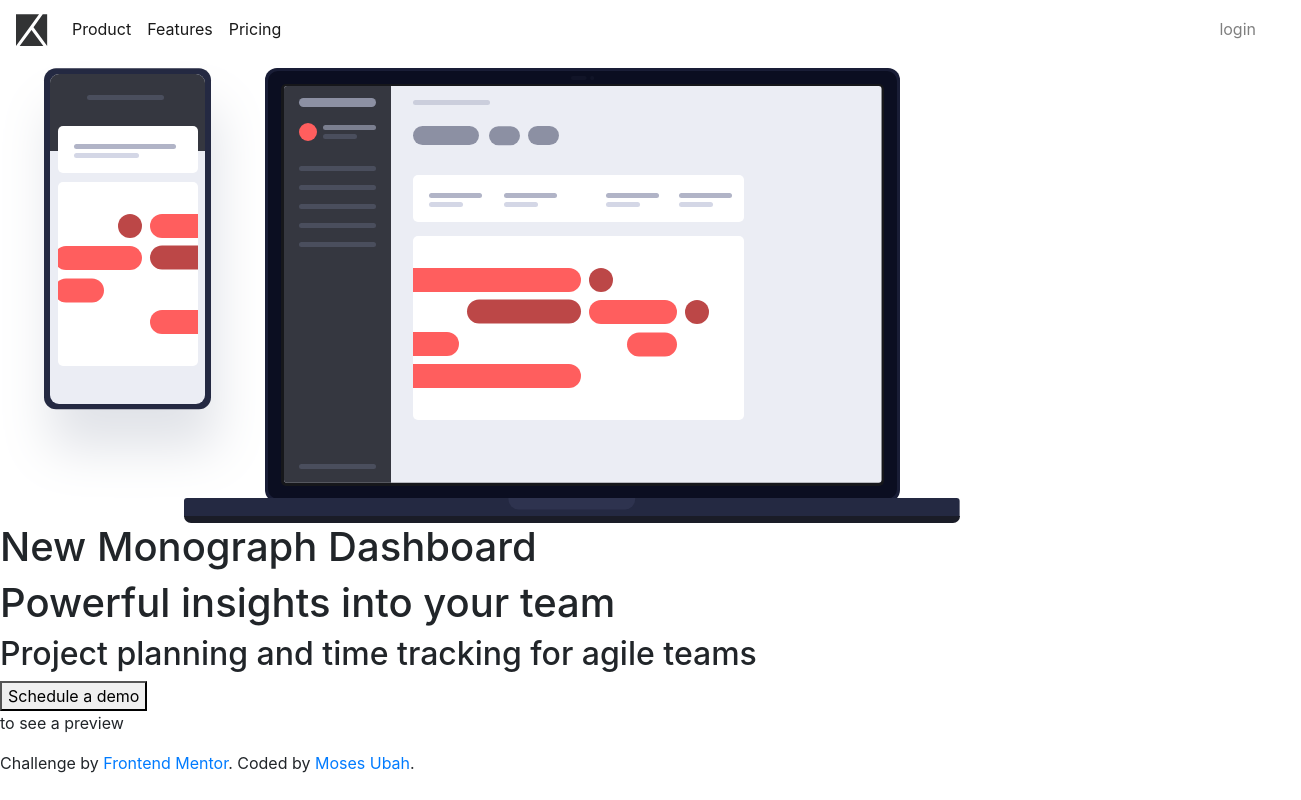
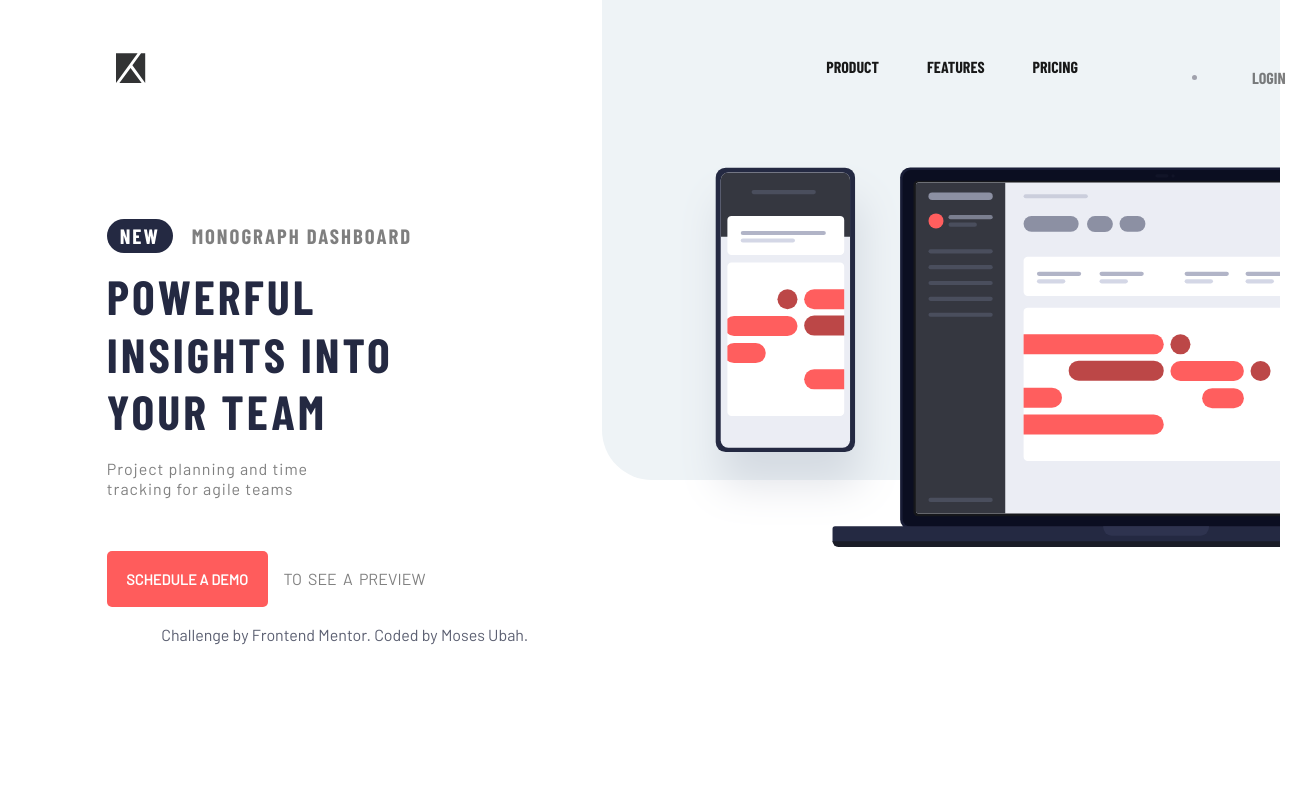
Before and after one commit to mohzys23/project-tracking-intro-component-master, a plain HTML site: page project-tracking-intro-component/index.html in a window 1280 px wide. Shown: the whole page, 1301 px wide, since content can reach past the window. Drawn offline with nearby package versions, Linux system fonts and the light colour scheme.

Commit message:
Update style.css

```diff
--- a/project-tracking-intro-component/style.css
+++ b/project-tracking-intro-component/style.css
@@ -177,11 +177,206 @@ footer a {
   color:  hsl(230, 11%, 40%);
 }
 
+}
 
+@media (min-width: 551px) {
 
+  body {
+    margin: 0;
+    padding: 0;
+    font-family: 'Barlow', sans-serif;
+    font-weight: 400;
+  }
 
+  /* font-family: 'Barlow Condensed', sans-serif;   400 700 */
 
+ body::after {
+   content: '';
+   width:53vw;
+   height: 60vh;
+   background-color:  hsl(207, 33%, 95%);
+   position:absolute;
+   z-index: -1;
+    right: 0;
+    top: 0;
+    border-radius: 0 0 0 50px;
+ }
 
+ .navbar-brand {
+   width: 20%;
+   margin-top: 3%;
+   margin-left: 8%;
+ }
+
+ .navbar-brand img {
+   margin-top: 0;
+   width: 30%;
+ }
+
+.navbar-expand-lg .navbar-collapse {
+  margin-top: 3%;
+  margin-left: 35%;
+}
+
+.navbar-expand-lg .navbar-nav .nav-link {
+    padding-right: 2.5rem;
+    padding-left: .5rem;
+}
+
+.navbar a {
+  text-transform: uppercase;
+  font-family: 'Barlow Condensed', sans-serif;
+  font-weight: 700;
+  padding-right: 12%;
+}
+
+.navbar a:hover {
+  text-decoration: underline;
+  cursor: pointer;
+}
+
+.login {
+  width: 2px;
+  height: 5px;
+  border-left: 5px dotted hsl(231, 7%, 65%);
+  padding-left: 5%;
+  padding-right: 10%;
+  margin-top: 5%
+}
+
+.login a {
+  padding-left: 10%;
+  color: rgba(0,0,0,.5);
+  margin-top: -22%;
+  margin-left: 30%;
+}
+
+.login a:hover {
+  text-decoration: underline;
+  cursor: pointer;
+}
+
+.wrapper {
+  width: 100%;
+  display: flex;
+  margin-top: 5%;
+}
+
+.text-wrapper {
+  order: 1;
+  margin-left: 6%;
+  margin-top: 5%;
+}
+
+.top-img {
+  order: 2;
+  overflow: hidden;
+}
+
+.top-img img {
+  width: 120%;
+  margin-bottom: 10%;
+  margin-left: 10%;
+}
+
+.box-1, .box-2 {
+  width: 100%;
+}
+
+.box-1 h1 {
+  margin-left: 30px;
+  width: 80%;
+  font-size: 1.3rem;
+  font-family: 'Barlow Condensed', sans-serif;
+  font-weight: 700;
+  text-transform: uppercase;
+  color: rgba(0,0,0,.5);
+  letter-spacing: 2px;
+}
+
+.box-1 span {
+  color: white;
+  background-color: hsl(230, 29%, 20%);
+  padding: 1% 3%;;
+  border-radius: 20px;
+  margin-right: 3%;
+}
+
+.box-2 h1 {
+  width: 70%;
+   color: hsl(230, 29%, 20%);
+   margin-left: 30px;
+   font-family: 'Barlow Condensed', sans-serif;
+   font-weight: 700;
+   text-transform: uppercase;
+   padding-top: 2%;
+   font-size: 3rem;
+   letter-spacing: 3px;
+}
+
+.box-2 h2 {
+  width: 50%;
+  color: rgba(0,0,0,.5);
+  margin-left: 30px;
+  font-size: 1rem;
+  padding-top: 2%;
+  letter-spacing: 1px;
+}
+
+.box-3 {
+  width: 100%;
+  display: flex;
+  margin-top: 10%;
+}
+
+.box-3 button {
+  width: 30%;
+  margin-left: 30px;
+  padding: 0 3%;
+  outline: none;
+  color: white;
+  background-color: hsl(0, 100%, 68%);
+  border-radius: 5px;
+  text-transform: uppercase;
+  font-size: 0.9rem;
+  border: none;
+  font-weight: 700;
+}
+
+.box-3 button:hover {
+  cursor: pointer;
+  background-color: hsl(0, 100%, 78%);
+}
+
+.box-3 p {
+  margin-left: 3%;
+  color: rgba(0,0,0,.5);
+  text-transform: uppercase;
+  padding-top: 3%;
+  word-spacing: 3px;
+}
+
+footer {
+  width: 100%;
+  color:  hsl(230, 11%, 40%);
+  text-align: center;
+  margin-top: 3%;
+}
+
+footer p {
+  width: 70%;
+  margin-left: 15%;
+}
+
+footer a {
+  text-decoration: none;
+  color:  hsl(230, 11%, 40%);
+}
+
+footer a:hover {
+  text-decoration: underline;
+  color:  hsl(230, 11%, 30%);
+}
 
 
 }
```
